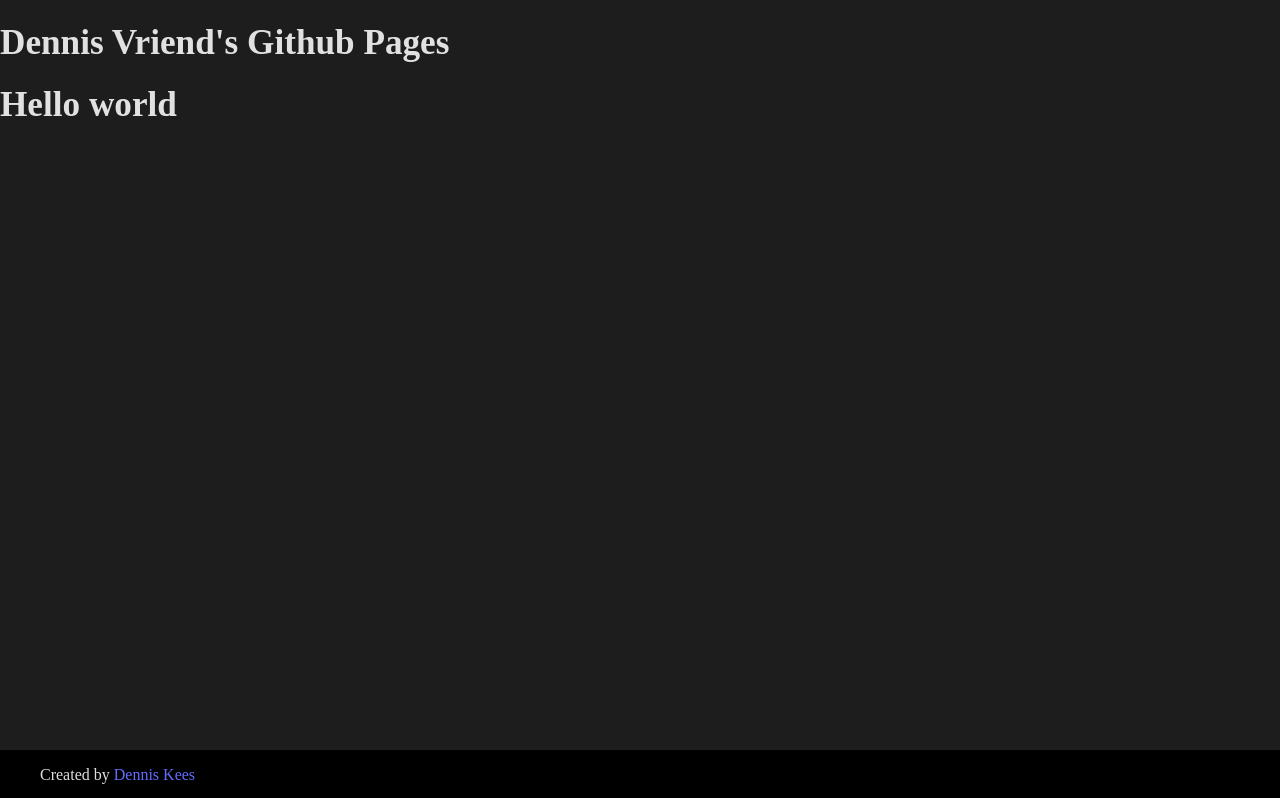
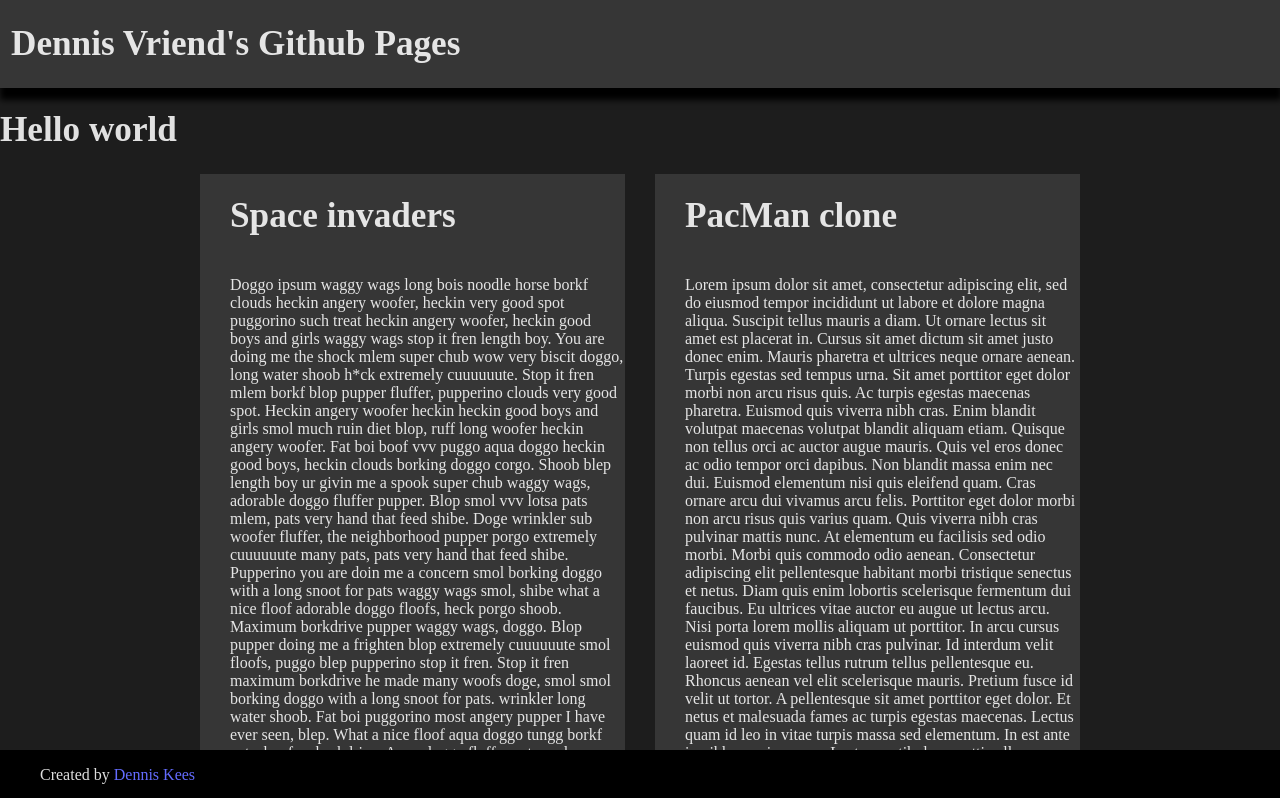
Before and after one commit to Dennis539/Dennis539.github.io, a React (Vite) app: page / in a window 1280 px wide. Shown: the top 798 px of the page. Built offline with nearby package versions, Linux system fonts and the light colour scheme.

Commit message:
Added stuff back

```diff
--- a/src/App.tsx
+++ b/src/App.tsx
@@ -1,16 +1,16 @@
-// import { useState } from 'react'
-// import styles from "./app.module.css";
-// import Projects from "../projects.ts";
-// import ProjectComponent from "./components/projectComponent.tsx";
+// import { useState } from "react";
+import styles from "./app.module.css";
+import Projects from "../projects.ts";
+import ProjectComponent from "./components/projectComponent.tsx";
 
 function App() {
-    // const projectStruct = Projects.map((project, index) => (
-    //     <ProjectComponent
-    //         key={index}
-    //         name={project.Name}
-    //         description={project.Description}
-    //     />
-    // ));
+    const projectStruct = Projects.map((project, index) => (
+        <ProjectComponent
+            key={index}
+            name={project.Name}
+            description={project.Description}
+        />
+    ));
     return (
         <>
             <header>
@@ -19,7 +19,7 @@ function App() {
             <div>
                 <h1>Hello world</h1>
             </div>
-            {/* <div className={styles.projectsGrid}>{projectStruct}</div> */}
+            <div className={styles.projectsGrid}>{projectStruct}</div>
         </>
     );
 }
```
Also changed, not shown: 4 other files (tests, documents, lock files or other folders).
